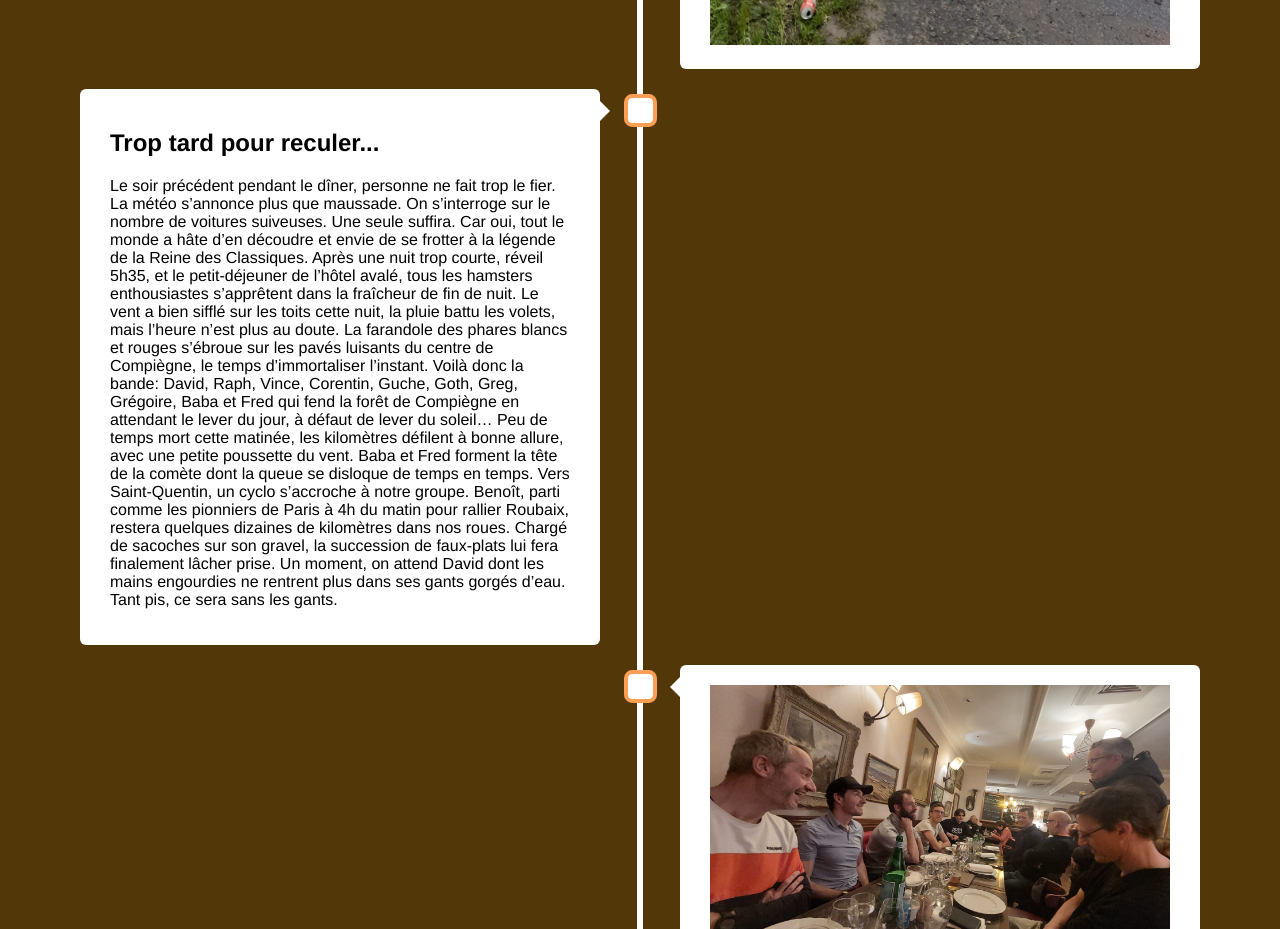
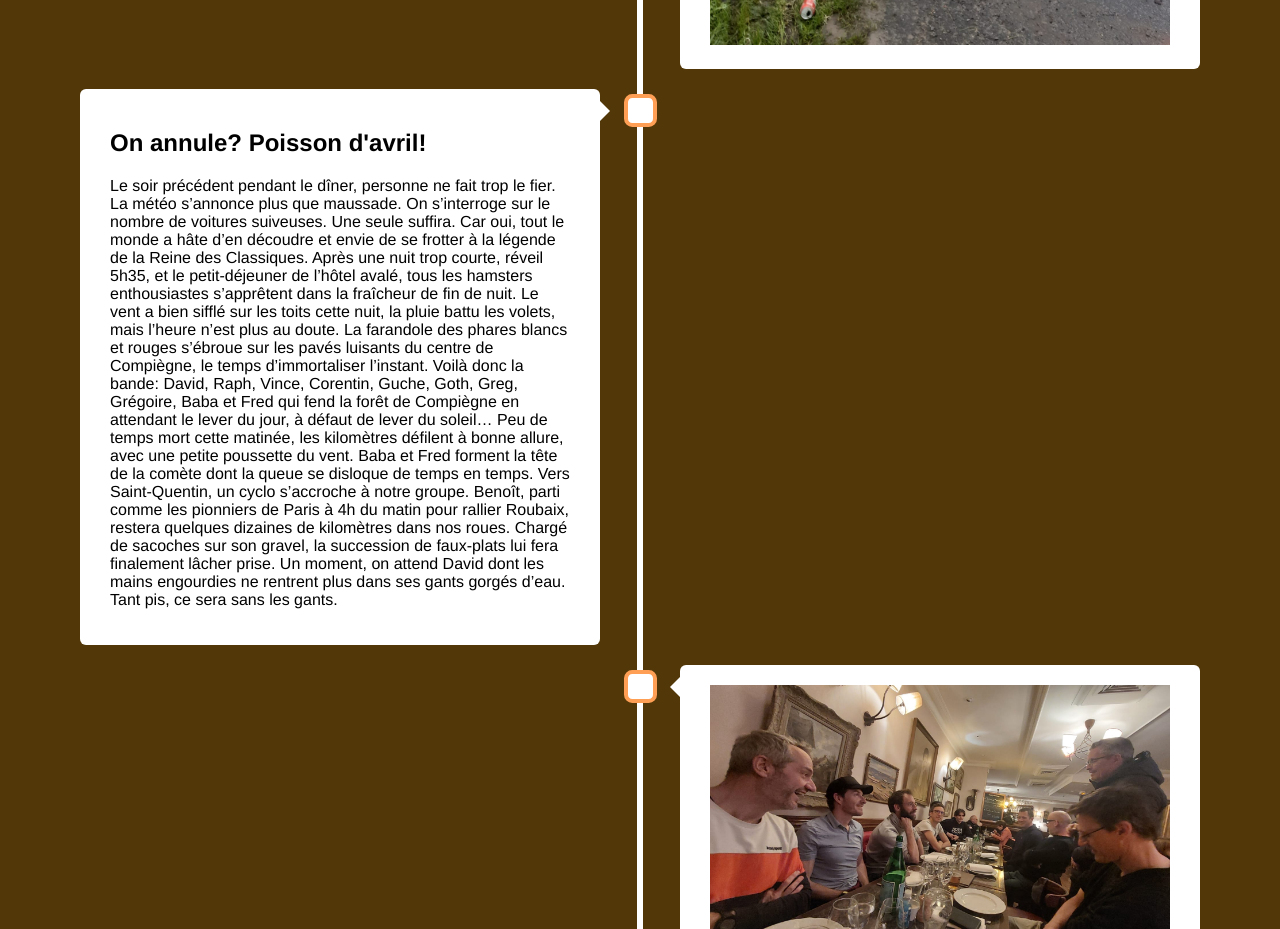
Before and after one commit to GuillaumeLeBatard/Roubaix2023, a plain HTML site: page index.html in a window 1280 px wide. Shown: the part 940-1869 px from the top of the page. Drawn offline with Linux system fonts and the light colour scheme.

Commit message:
Update index.html

```diff
--- a/index.html
+++ b/index.html
@@ -155,7 +155,7 @@ body {
 
   <div class="container left">
     <div class="content">
-        <h2>Trop tard pour reculer...</h2>
+        <h2>On annule? Poisson d'avril!</h2>
         <p>Le soir précédent pendant le dîner, personne ne fait trop le fier. La météo s’annonce plus que maussade. On s’interroge sur le nombre de voitures suiveuses. Une seule suffira. Car oui, tout le monde a hâte d’en découdre et envie de se frotter à la légende de la Reine des Classiques. Après une nuit trop courte, réveil 5h35, et le petit-déjeuner de l’hôtel avalé, tous les hamsters enthousiastes s’apprêtent dans la fraîcheur de fin de nuit. Le vent a bien sifflé sur les toits cette nuit, la pluie battu les volets, mais l’heure n’est plus au doute. La farandole des phares blancs et rouges s’ébroue sur les pavés luisants du centre de Compiègne, le temps d’immortaliser l’instant. Voilà donc la bande: David, Raph, Vince, Corentin, Guche, Goth, Greg, Grégoire, Baba et Fred qui fend la forêt de Compiègne en attendant le lever du jour, à défaut de lever du soleil… Peu de temps mort cette matinée, les kilomètres défilent à bonne allure, avec une petite poussette du vent. Baba et Fred forment la tête de la comète dont la queue se disloque de temps en temps. Vers Saint-Quentin, un cyclo s’accroche à notre groupe. Benoît, parti comme les pionniers de Paris à 4h du matin pour rallier Roubaix, restera quelques dizaines de kilomètres dans nos roues. Chargé de sacoches sur son gravel, la succession de faux-plats lui fera finalement lâcher prise. Un moment, on attend David dont les mains engourdies ne rentrent plus dans ses gants gorgés d’eau. Tant pis, ce sera sans les gants.</p>
     </div>
   </div>
```
